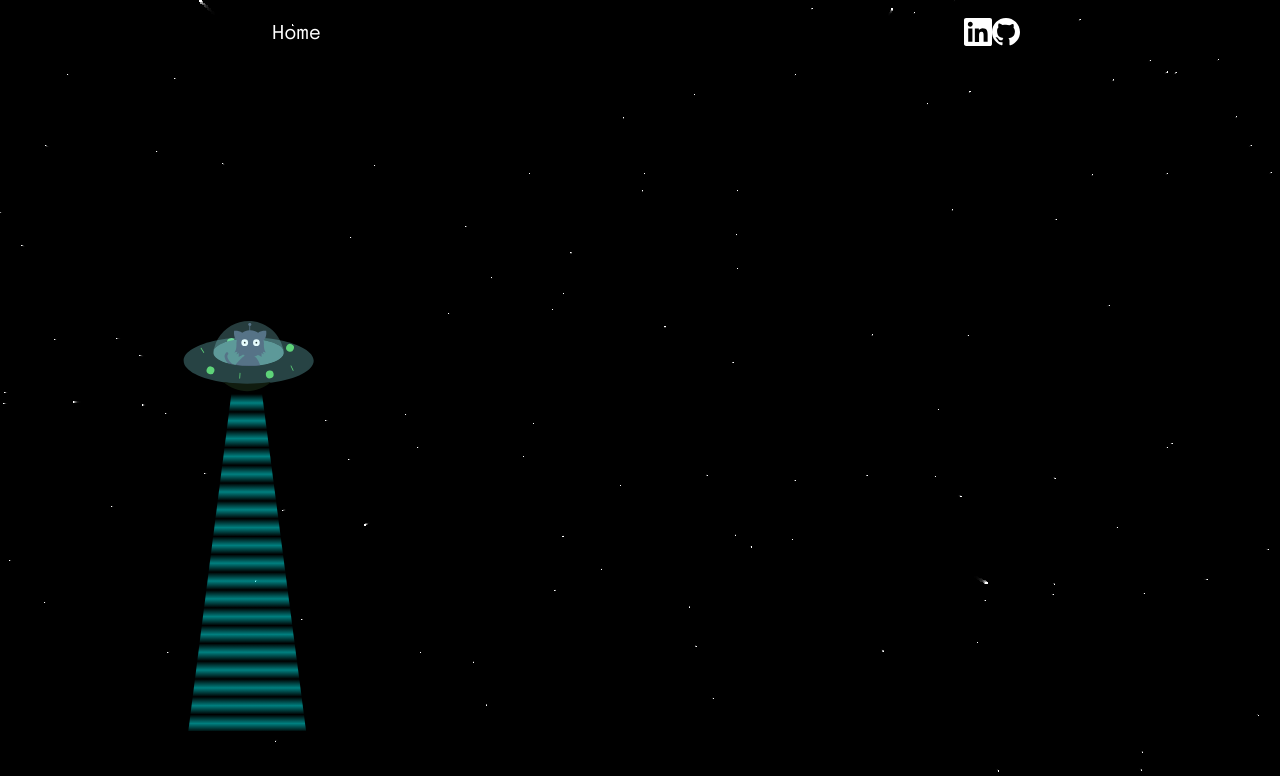
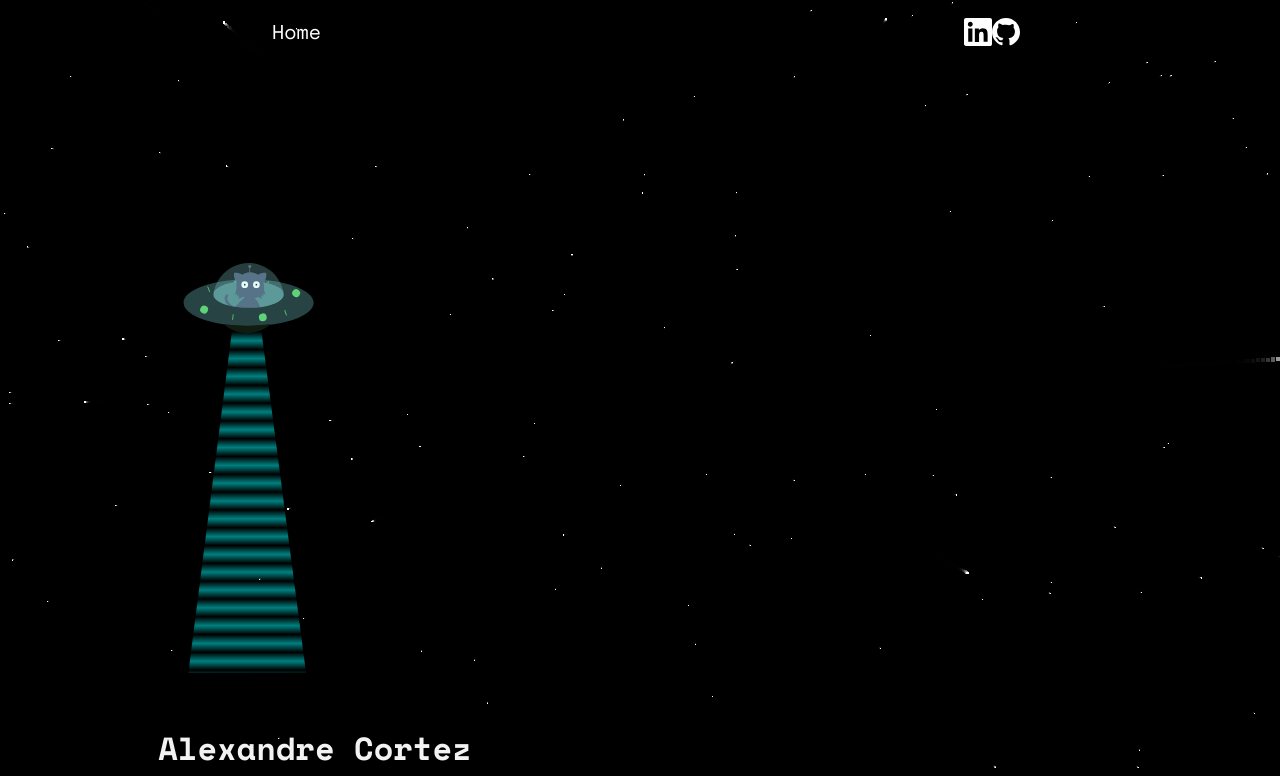
Before and after one commit to CortezSMz/CortezSMz, a Vue app: page / in a window 1280 px wide. Shown: the top 776 px of the page. Built offline with nearby package versions, Linux system fonts and the light colour scheme.

Commit message:
fix(home): fixed margins not displaying properly on production

```diff
--- a/src/styles/app.scss
+++ b/src/styles/app.scss
@@ -21,9 +21,7 @@ body {
 }
 
 .row {
-  margin: 0 25vw;
   min-height: 100vh;
-  padding: 25vh 0;
   perspective: 900px;
   perspective-origin: 50% 50vh;
   position: relative;
```
Also changed, not shown: 9 other files (tests, documents, lock files or other folders).
